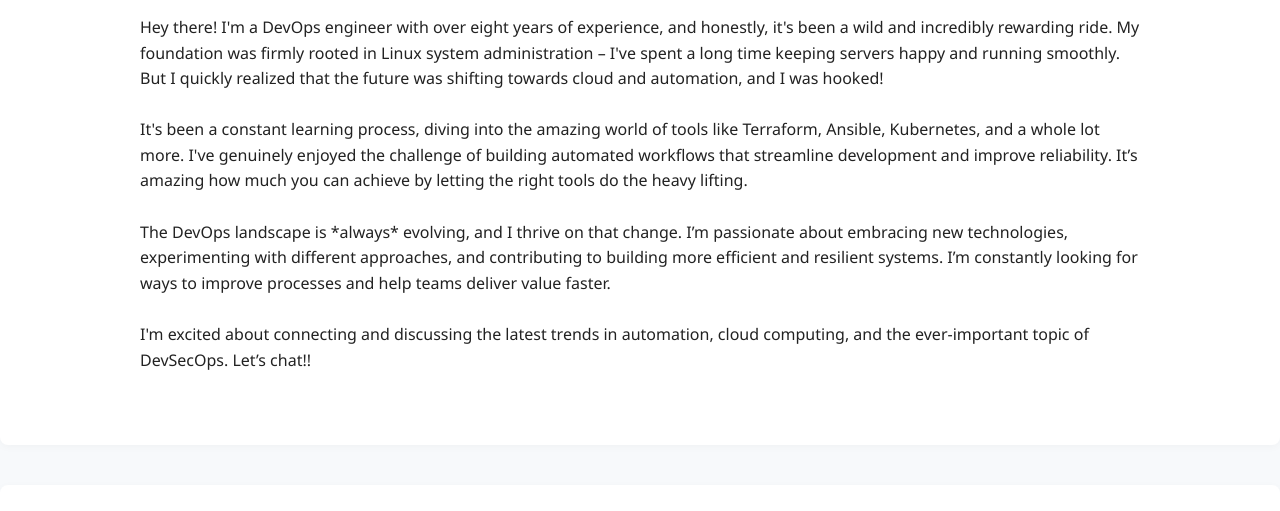
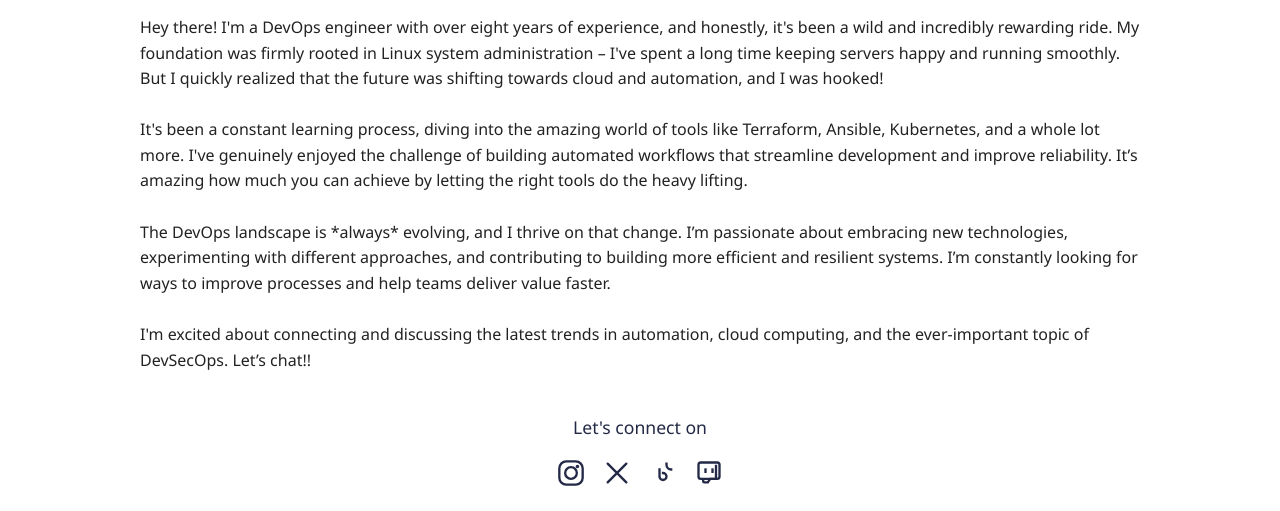
Before and after one commit to devopscmplify/project-house, a plain HTML site: page index.html in a window 1280 px wide. Shown: the part 441-952 px from the top of the page. Drawn offline with Linux system fonts and the light colour scheme.

Commit message:
Adding new content

```diff
--- a/index.html
+++ b/index.html
@@ -30,7 +30,8 @@
             <div class="container">
                 <div class="row">
                     <div class="col-md-6">
-                        <img src="images/IMG_1831.jpg" alt="Your Photo" class="img-fluid rounded-circle mx-auto profile-picture">
+                        <img src="images/IMG_1831.jpg" alt="Your Photo"
+                            class="img-fluid rounded-circle mx-auto profile-picture">
                     </div>
                     <div class="col-md-6">
                         <h2>About Me</h2>
@@ -54,6 +55,37 @@
                         <p>I'm excited about connecting and discussing the latest trends in automation, cloud computing,
                             and the ever-important topic of DevSecOps. Let’s chat!!</p>
                     </div>
+                </div>
+            </div>
+            <div class="social-icons-block">
+                <p class="social-title">Let's connect on</p>
+                <div class="social-icons">
+                    <a href="https://instagram.com/yourusername" target="_blank" aria-label="Instagram">
+                        <svg width="28" height="28" fill="none" viewBox="0 0 24 24">
+                            <rect width="20" height="20" x="2" y="2" rx="6" stroke="#232946" stroke-width="2" />
+                            <circle cx="12" cy="12" r="5" stroke="#232946" stroke-width="2" />
+                            <circle cx="17.5" cy="6.5" r="1.5" fill="#232946" />
+                        </svg>
+                    </a>
+                    <a href="https://x.com/yourusername" target="_blank" aria-label="X (Twitter)">
+                        <svg width="28" height="28" fill="none" viewBox="0 0 24 24">
+                            <path d="M4 4l16 16M20 4L4 20" stroke="#232946" stroke-width="2" stroke-linecap="round" />
+                        </svg>
+                    </a>
+                    <a href="https://tiktok.com/@yourusername" target="_blank" aria-label="TikTok">
+                        <svg width="28" height="28" fill="none" viewBox="0 0 24 24">
+                            <path d="M9 8v7a3 3 0 1 0 3-3h-1" stroke="#232946" stroke-width="2" />
+                            <path d="M15 3v2a4 4 0 0 0 4 4h1" stroke="#232946" stroke-width="2" />
+                        </svg>
+                    </a>
+                    <a href="https://twitch.tv/yourusername" target="_blank" aria-label="Twitch">
+                        <svg width="28" height="28" fill="none" viewBox="0 0 24 24">
+                            <rect x="3" y="3" width="18" height="14" rx="2" stroke="#232946" stroke-width="2" />
+                            <path d="M7 17v2a1 1 0 0 0 1 1h3l2-3h4a1 1 0 0 0 1-1V5" stroke="#232946" stroke-width="2" />
+                            <rect x="8" y="8" width="2" height="4" fill="#232946" />
+                            <rect x="14" y="8" width="2" height="4" fill="#232946" />
+                        </svg>
+                    </a>
                 </div>
             </div>
         </section>
--- a/styles/main.css
+++ b/styles/main.css
@@ -391,3 +391,40 @@
     background: #eebbc3;
     color: #232946;
 }
+
+/* Social Media Block Title */
+.social-icons-block {
+    text-align: center;
+    margin-bottom: 18px;
+}
+
+.social-title {
+    font-size: 1.1rem;
+    color: #232946;
+    margin-bottom: 8px;
+    font-weight: 500;
+}
+
+/* Social Media Icons */
+.social-icons {
+    display: flex;
+    justify-content: center;
+    gap: 18px;
+    margin: 18px 0;
+}
+
+.social-icons a {
+    display: inline-flex;
+    align-items: center;
+    transition: transform 0.2s;
+}
+
+.social-icons a:hover {
+    transform: scale(1.15);
+}
+
+.social-icons svg {
+    display: block;
+    width: 28px;
+    height: 28px;
+}
```
